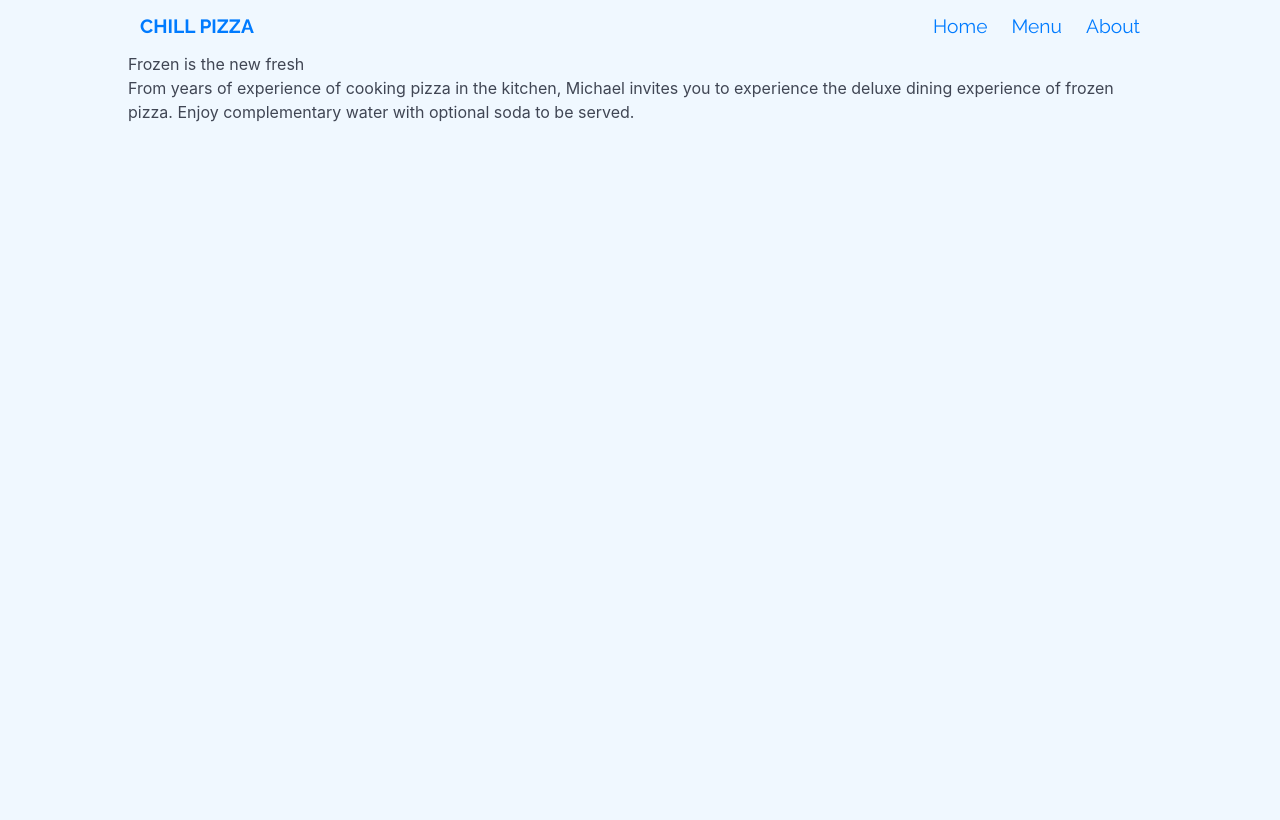
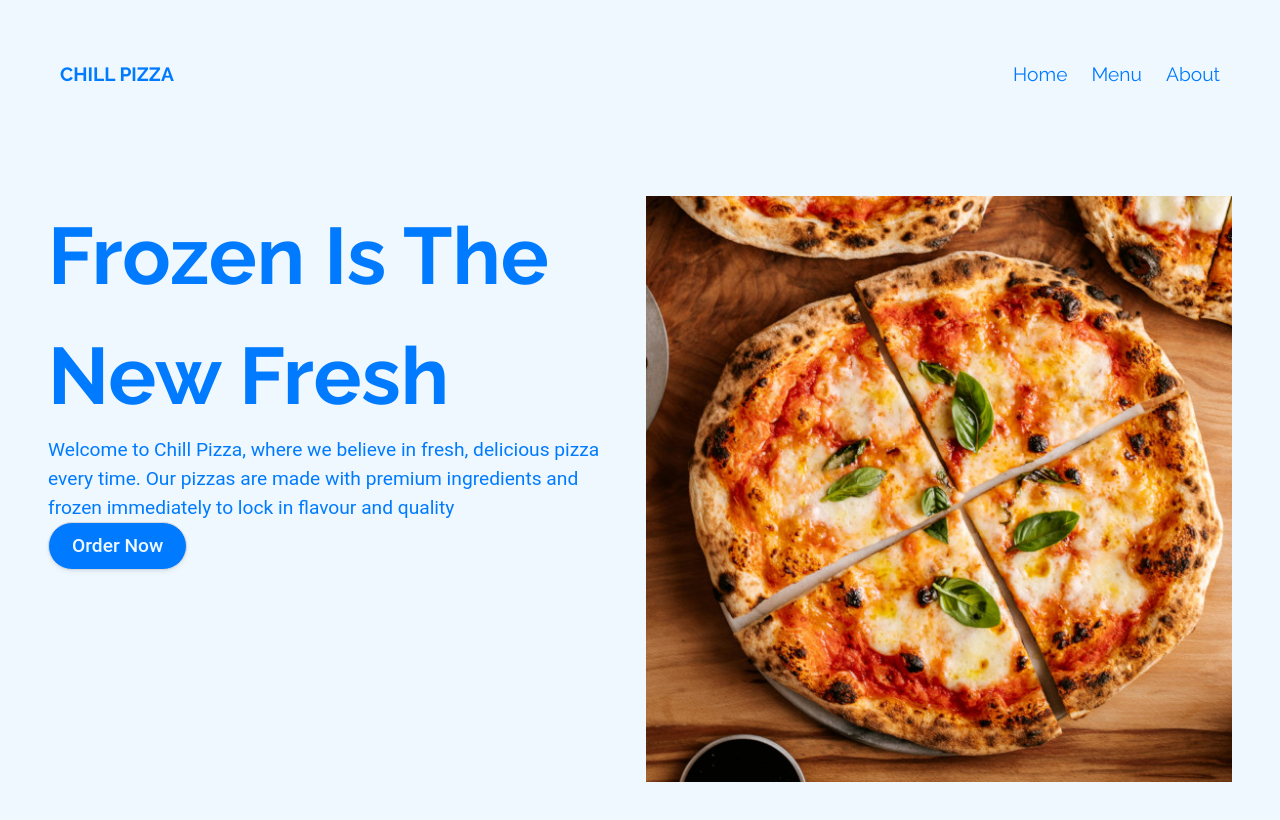
Before and after one commit to MclPio/restaurant-js, a website built with webpack: page src/index.html in a window 1280 px wide. Built offline with nearby package versions, Linux system fonts and the light colour scheme.

Commit message:
Add hero1 content

```diff
--- a/src/custom-bulma.scss
+++ b/src/custom-bulma.scss
@@ -15,8 +15,6 @@ $hsl-primary: hsl(211, 100%, 50%);
 }
 
 :root {
-  margin-left: 10%;
-  margin-right: 10%;
   background-color: $cool-white;
 }
 
@@ -44,6 +42,30 @@ a.navbar-item:focus, a.navbar-item:focus-within, a.navbar-item:hover,
   background-color: hsla(var(--bulma-burger-h), var(--bulma-burger-s), var(--bulma-burger-l), 0.1);
 }
 
+.hero1 {
+  font-size: 5rem;
+  color: $icy-blue;
+  font-weight: bold;
+  font-family: 'Raleway';
+}
+
+.roboto {
+  font-family: 'Roboto';
+  font-size: 1.2em;
+  color: $icy-blue;
+}
+
+.hero1-button {
+  font-family: 'Roboto';
+  font-size: 1.2em;
+  color: $cool-white;
+  background-color: $icy-blue;
+}
+
+.hero1-button:hover, .hero1-button.is-hovered {
+  background-color: $navy-blue;
+}
+
 @media screen and (max-width: 1023px) {
   .navbar-menu {
     background-color: transparent;
--- a/src/home.js
+++ b/src/home.js
@@ -1,14 +1,51 @@
+import margarita from './margarita-600w.jpg'
+
 function homepage() {
   const content = document.getElementById('content');
+  const fixed_grid = document.createElement('div');
+  fixed_grid.className = 'fixed-grid has-1-cols-mobile has-2-cols-tablet has-2-cols-desktop has-2-cols-widescreen has-2-cols-fullhd'
 
-  const header = document.createElement('h1');
-  header.innerText = 'Frozen is the new fresh';
-  content.appendChild(header);
+  // grid
+  const grid = document.createElement('div');
+  grid.className = 'grid';
 
-  const description = document.createElement('p');
-  description.innerText = 'From years of experience of cooking pizza in the kitchen, Michael invites you to experience the deluxe dining experience of frozen pizza. Enjoy complementary water with optional soda to be served.'
-  content.appendChild(description);
+  //hero1 container
+  const hero1 = document.createElement('div');
+  hero1.className = 'cell'
 
+  // hero1 heading
+  const hero1_header = document.createElement('div');
+  hero1_header.innerText = "Frozen Is The New Fresh";
+  hero1_header.className = 'hero1';
+  hero1.appendChild(hero1_header);
+
+  // hero1 desc
+  const hero1_desc = document.createElement('p');
+  hero1_desc.className = 'roboto'
+  hero1_desc.innerText = 'Welcome to Chill Pizza, where we believe in fresh, delicious pizza every time. Our pizzas are made with premium ingredients and frozen immediately to lock in flavour and quality';
+  hero1.appendChild(hero1_desc);
+  grid.appendChild(hero1);
+
+  // hero1 button
+  const hero1_button = document.createElement('button');
+  hero1_button.className = 'button is-rounded hero1-button';
+  hero1_button.innerText = 'Order Now';
+  hero1.appendChild(hero1_button);
+
+  //hero1 figure
+  const hero1_figure = document.createElement('figure');
+  hero1_figure.className = 'image is-1by1'
+
+  //hero1 image
+  const hero1_image = new Image();
+  hero1_image.src = margarita;
+  hero1_image.alt = 'A freshly baked Margherita pizza with basil leaves, sliced into quarters on a wooden surface';
+
+  hero1_figure.appendChild(hero1_image);
+  grid.appendChild(hero1_figure);
+
+  fixed_grid.appendChild(grid);
+  content.append(fixed_grid);
   // const myImage = new Image();
   // myImage.src = Pizza;
   // myImage.width = '600'
--- a/src/index.html
+++ b/src/index.html
@@ -6,7 +6,7 @@
   <title>Restaurant JS</title>
 </head>
 <body>
-  <header>
+  <header class="section">
     <nav id="navbar" class="navbar">
       <div class="navbar-brand">
         <div class="navbar-item">CHILL PIZZA</div>
@@ -26,7 +26,7 @@
       </div>
     </nav>
   </header>
-  <div id="content">
+  <div id="content" class="section">
   </div>
 </body>
 </html>
```
Also changed, not shown: assets/images/margarita-1200w.jpg (added), assets/images/margarita-2000w.jpg (added), assets/images/margarita-300w.jpg (added), assets/images/margarita-600w.jpg (added), src/custom-bulma.css, src/margarita-600w.jpg (added), 2 other files.
